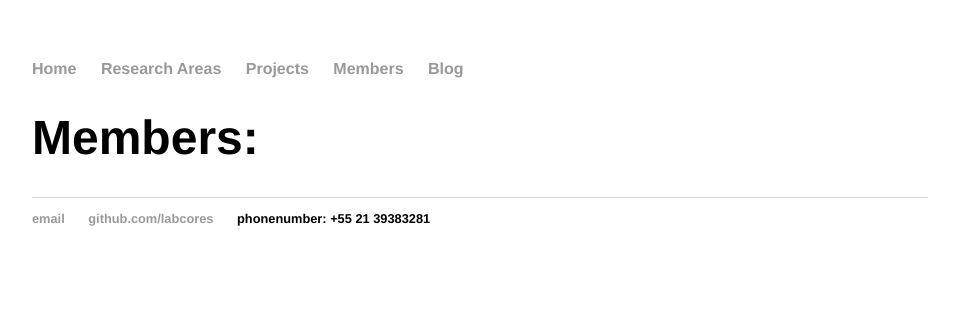
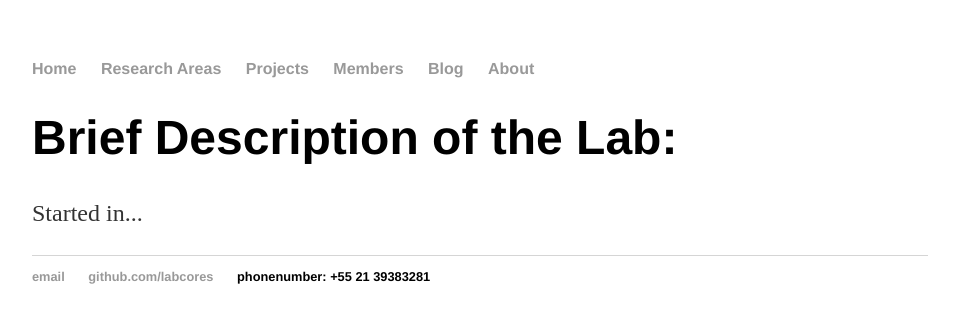
Before and after one commit to labcores/labcores.github.io, a Jekyll site: the page built from about/index.html, in a window 1280 px wide. Shown: the top 323 px of the page, without its empty margins (160-1119 px from the left). Built offline with Jekyll 4.4.1, drawn with Linux system fonts in a browser that asks for light colours.

Commit message:
update-default-html-template-new-header

```diff
--- a/_layouts/default.html
+++ b/_layouts/default.html
@@ -14,6 +14,7 @@
 	    		    <li><a href="/projects">Projects</a></li>
 	    		    <li><a href="/members">Members</a></li>
 	    		    <li><a href="/blog">Blog</a></li>
+	    		    <li><a href="/about">About</a></li>
 	    		</ul>
 			</nav>
 			<div class="container">
--- a/about/index.html
+++ b/about/index.html
@@ -3,6 +3,6 @@ layout: default
 title: Social Computing and Social Network Analysis Laboratory
 ---
 <div class="blurb">
-	<h1>Members:</h1>
-	<p></p>
+	<h1>Brief Description of the Lab:</h1>
+	<p>Started in... </p>
 </div><!-- /.blurb -->
```
